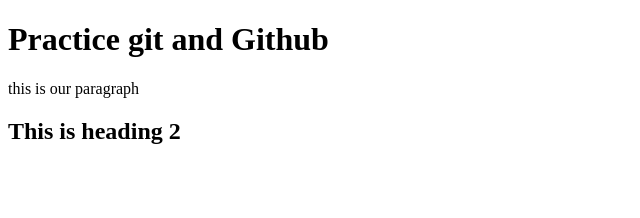
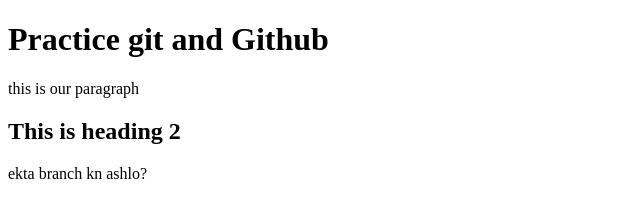
Before and after one commit to Nahidsarwar96/github-one, a plain HTML site: page index.html in a window 1280 px wide. Shown: the whole page, without its empty margins (0-640 px from the left). Drawn offline with Linux system fonts and the light colour scheme.

Commit message:
fbsdfweaurtwar

```diff
--- a/index.html
+++ b/index.html
@@ -11,6 +11,7 @@
     <h1>Practice git and Github</h1>
     <p>this is our paragraph</p>
     <h2>This is heading 2</h2>
+    <p>ekta branch kn ashlo?</p>
 </body>
 
 </html>
```
